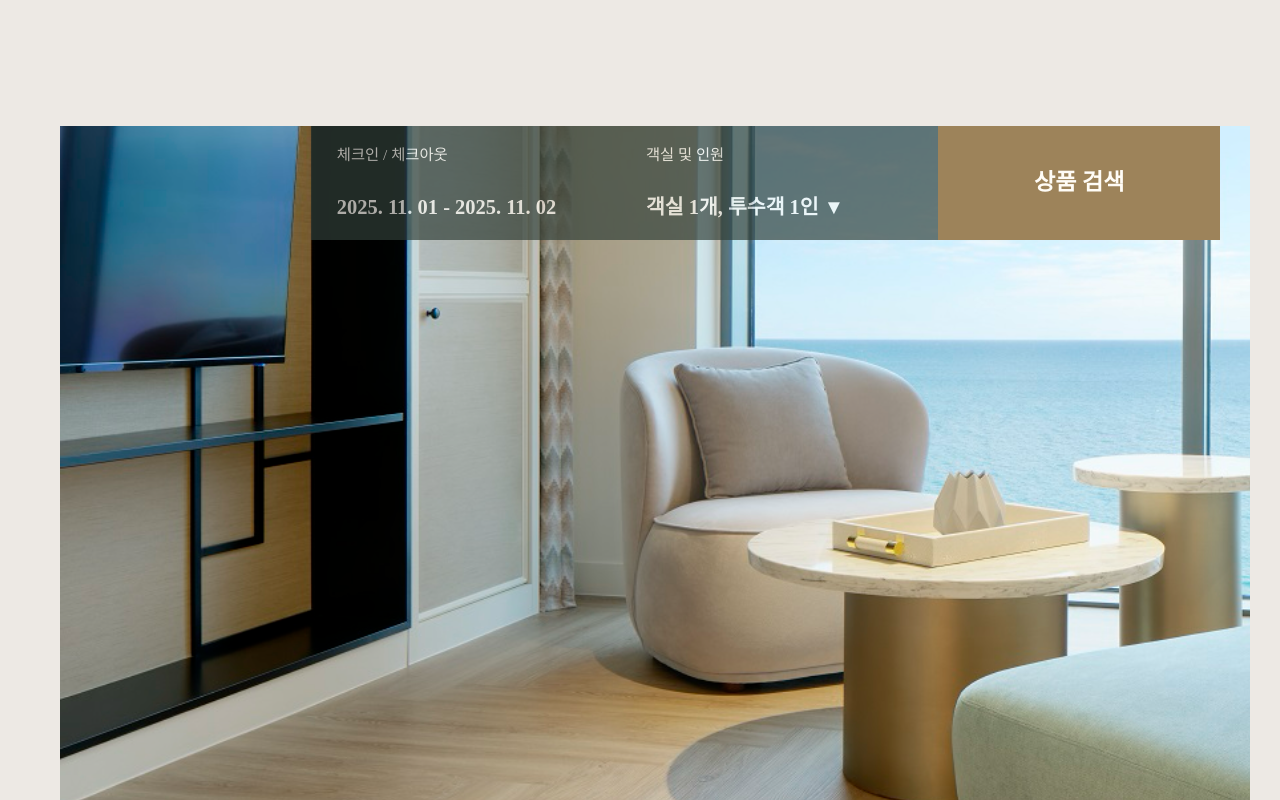
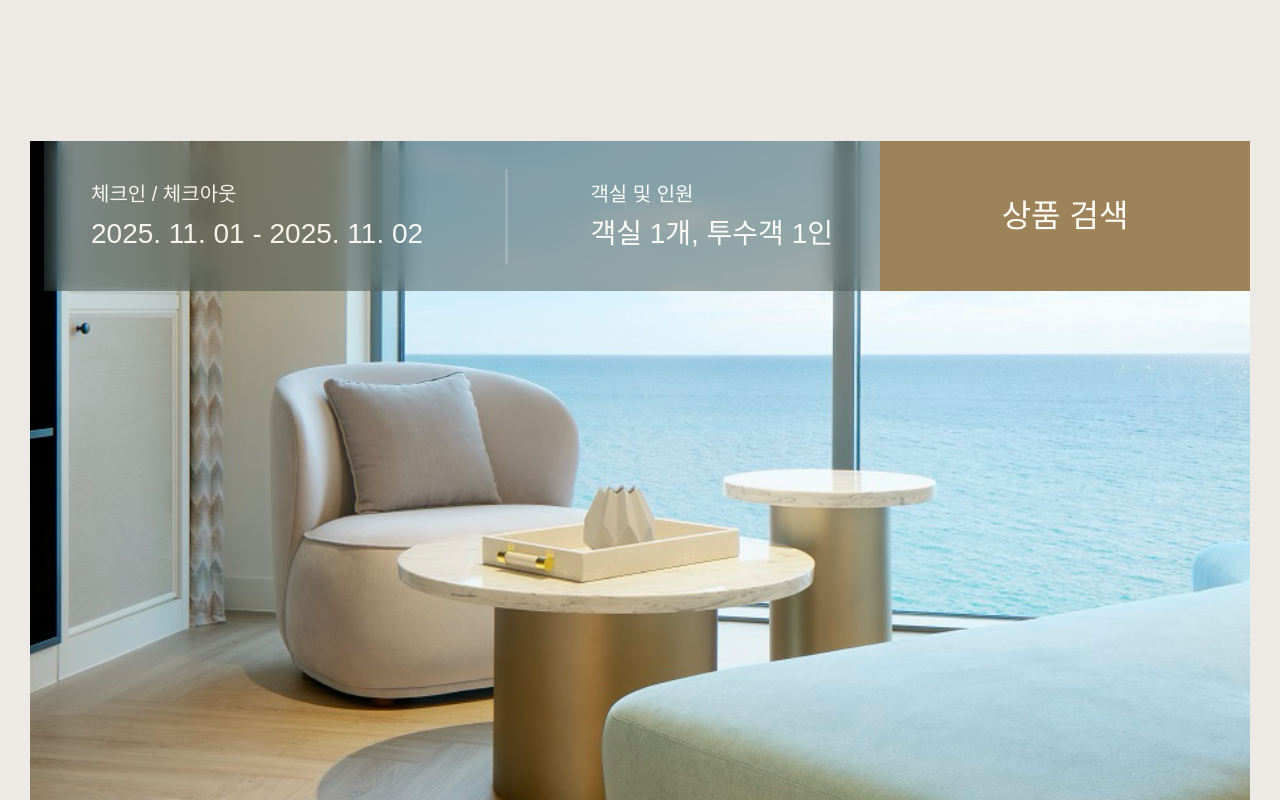
Before and after one commit to heeyoung6305/The-Grand-Haven, a Next.js app: page / in a window 1280 px wide. Shown: the part 400-1200 px from the top of the page. Built offline with nearby package versions, Linux system fonts and the light colour scheme; a web font is replaced by a local one.

Commit message:
feat: 메인 상품검색 영역 퍼블리싱
참고해서 나머지 영역도 해보세요

```diff
--- /dev/null
+++ b/src/components/common/TGHSearchInfoForm/TGHSearchInfoForm.module.css
@@ -0,0 +1,16 @@
+.tgh_main_search_search_form_stack {
+  color: #FFFCF6;
+  padding: 37px 47px;
+}
+
+.tgh_main_search_search_form_title {
+  font-size: 20px;
+  font-weight: 500;
+  line-height: 20px;
+}
+
+.tgh_main_search_search_form_info {
+  font-size: 28px;
+  font-weight: 500;
+  line-height: 28px;
+}
--- /dev/null
+++ b/src/components/common/TGHSearchInfoForm/TGHSearchInfoForm.tsx
@@ -0,0 +1,19 @@
+import { Stack, Text } from '@mantine/core';
+
+import styles from './TGHSearchInfoForm.module.css';
+
+interface ITGHSearchInfoFormProps {
+  title: string;
+  info: string;
+}
+
+const TGHSearchInfoForm = ({ title, info }: ITGHSearchInfoFormProps) => (
+  <>
+    <Stack className={styles.tgh_main_search_search_form_stack}>
+      <Text className={styles.tgh_main_search_search_form_title}>{title}</Text>
+      <Text className={styles.tgh_main_search_search_form_info}>{info}</Text>
+    </Stack>
+  </>
+);
+
+export default TGHSearchInfoForm;
--- /dev/null
+++ b/src/components/common/TGHSearchInfoForm/index.ts
@@ -0,0 +1,3 @@
+import TGHSearchInfoForm from './TGHSearchInfoForm';
+
+export { TGHSearchInfoForm };
--- a/src/components/common/index.ts
+++ b/src/components/common/index.ts
@@ -1,3 +1,4 @@
 export * from './TGHComboBox';
 export * from './TGHButton';
 export * from './TGHIcon';
+export * from './TGHSearchInfoForm';
--- a/src/components/special/TGHHeader/TGHHeader.tsx
+++ b/src/components/special/TGHHeader/TGHHeader.tsx
@@ -1,7 +1,7 @@
-import { Button, Flex, Stack, Title } from '@mantine/core';
+import { Flex, Stack, Title } from '@mantine/core';
 
 import { LANGUAGE_DATA } from '@/assets/data';
-import { TGHComboBox } from '@/components';
+import { TGHButton, TGHComboBox } from '@/components';
 
 import styles from './TGHHeader.module.css';
 
@@ -12,16 +12,10 @@ import styles from './TGHHeader.module.css';
 const TGHHeader = () => (
   <Stack w={'100%'} gap={100} pt={40} px={30}>
     <Flex className={styles.tgh_header_flex}>
-      <Button className={styles.tgh_header_menu_btn} onClick={() => console.log('로그인')}>
-        로그인
-      </Button>
-      <Button className={styles.tgh_header_menu_btn} onClick={() => console.log('회원가입')}>
-        회원가입
-      </Button>
+      <TGHButton className={styles.tgh_header_menu_btn} onClick={() => console.log('로그인')} label={'로그인'} />
+      <TGHButton className={styles.tgh_header_menu_btn} onClick={() => console.log('회원가입')} label={'회원가입'} />
       <TGHComboBox data={LANGUAGE_DATA} w={50} isTransparent />
-      <Button className={styles.reserve_btn} onClick={() => console.log('예약하기')}>
-        예약하기
-      </Button>
+      <TGHButton className={styles.reserve_btn} onClick={() => console.log('예약하기')} label={'예약하기'} />
     </Flex>
     <Title className={styles.header_title}>The Grand Haven</Title>
   </Stack>
--- a/src/components/special/TGHMainSearch/TGHMainSearch.module.css
+++ b/src/components/special/TGHMainSearch/TGHMainSearch.module.css
@@ -1,6 +1,18 @@
-.tgh_main_search_flex {
+.tgh_main_search_background_img {
+  height: 781px;
+  display: flex;
+  flex-direction: row;
+  justify-content: flex-end;
+  margin-top: 143px;
+}
+
+.tgh_main_search_background_img_flex {
+  width: 836px;
   height: 150px;
-  flex-direction: row;
+  background-color: #313F387A;
+  backdrop-filter: blur(10px);
+  opacity: 90%;
+  justify-content: space-between;
   align-items: center;
 }
 
@@ -12,9 +24,17 @@
   font-size: 32px;
   font-weight: 500;
   line-height: 20px;
+  border-radius: 0;
 
   &:hover {
     color: #fffcf6;
     background-color: #9d835a;
   }
 }
+
+.tgh_main_search_divider {
+  height: 95px;
+  background-color: #fffcf6;
+  align-self: center;
+  opacity: 24%;
+}
--- a/src/components/special/TGHMainSearch/TGHMainSearch.tsx
+++ b/src/components/special/TGHMainSearch/TGHMainSearch.tsx
@@ -1,23 +1,21 @@
-import { Flex, Stack, Text } from '@mantine/core';
+import { BackgroundImage, Divider, Flex } from '@mantine/core';
 
-import { TGHButton } from '@/components';
+import { mainImg } from '@/assets/image';
+import { TGHButton, TGHSearchInfoForm } from '@/components';
 
 import styles from './TGHMainSearch.module.css';
 
 const TGHMainSearch = () => {
   console.log('TGHMainSearch');
   return (
-    <Flex>
-      <Stack>
-        <Text>체크인 / 체크아웃</Text>
-        <Text>2025. 11. 01 - 2025. 11. 02</Text>
-      </Stack>
-      <Stack>
-        <Text>객실 및 인원</Text>
-        <Text>객실 1개, 투수객 1인</Text>
-      </Stack>
+    <BackgroundImage className={styles.tgh_main_search_background_img} src={mainImg.src}>
+      <Flex className={styles.tgh_main_search_background_img_flex}>
+        <TGHSearchInfoForm title={'체크인 / 체크아웃'} info={'2025. 11. 01 - 2025. 11. 02'} />
+        <Divider className={styles.tgh_main_search_divider} orientation="vertical" size={3} />
+        <TGHSearchInfoForm title={'객실 및 인원'} info={'객실 1개, 투수객 1인'} />
+      </Flex>
       <TGHButton className={styles.tgh_main_search_btn} label={'상품 검색'} />
-    </Flex>
+    </BackgroundImage>
   );
 };
 
--- a/src/features/main/MainPage.tsx
+++ b/src/features/main/MainPage.tsx
@@ -2,7 +2,6 @@ import {
   GrandLounge,
   hotelLobby01,
   hotelLobby02,
-  mainImg,
   ourFacilitiesLeft,
   ourFacilitiesRight,
   roomsArrowButton,
@@ -12,6 +11,7 @@ import {
   TheArtofDining,
   WineBarReserve,
 } from '@/assets';
+import { TGHMainSearch } from '@/components';
 import { ServiceIdEnum } from '@/enums';
 import { useMainStore } from '@/providers';
 
@@ -34,28 +34,29 @@ const MainPage = ({ router }: IMainPageProps) => {
       <div className={styles.main_page_body}>
         <section className={styles.hero}>
           <div className={styles.hero_content}>
-            <div className={styles.hero_image}>
-              <img src={mainImg.src} alt={'메인페이지 이미지'} />
-              <div className={styles.hero_text}>
-                <div className={styles.box01}>
-                  <button className={styles.check_btn}>
-                    <h5>체크인 / 체크아웃</h5>
-                    <br />
-                    <h4>2025. 11. 01 - 2025. 11. 02</h4>
-                  </button>
-                  <button className={styles.guest_btn}>
-                    <h5>객실 및 인원</h5>
-                    <br />
-                    <h4>객실 1개, 투수객 1인 &#9660;</h4>
-                  </button>
-                </div>
-                <div className={styles.box02}>
-                  <button className={styles.search_btn}>
-                    <h4>상품 검색</h4>
-                  </button>
-                </div>
-              </div>
-            </div>
+            <TGHMainSearch />
+            {/*<div className={styles.hero_image}>*/}
+            {/*  <img src={mainImg.src} alt={'메인페이지 이미지'} />*/}
+            {/*  <div className={styles.hero_text}>*/}
+            {/*    <div className={styles.box01}>*/}
+            {/*      <button className={styles.check_btn}>*/}
+            {/*        <h5>체크인 / 체크아웃</h5>*/}
+            {/*        <br />*/}
+            {/*        <h4>2025. 11. 01 - 2025. 11. 02</h4>*/}
+            {/*      </button>*/}
+            {/*      <button className={styles.guest_btn}>*/}
+            {/*        <h5>객실 및 인원</h5>*/}
+            {/*        <br />*/}
+            {/*        <h4>객실 1개, 투수객 1인 &#9660;</h4>*/}
+            {/*      </button>*/}
+            {/*    </div>*/}
+            {/*    <div className={styles.box02}>*/}
+            {/*      <button className={styles.search_btn}>*/}
+            {/*        <h4>상품 검색</h4>*/}
+            {/*      </button>*/}
+            {/*    </div>*/}
+            {/*  </div>*/}
+            {/*</div>*/}
           </div>
         </section>
         <section className={styles.about}>
```
